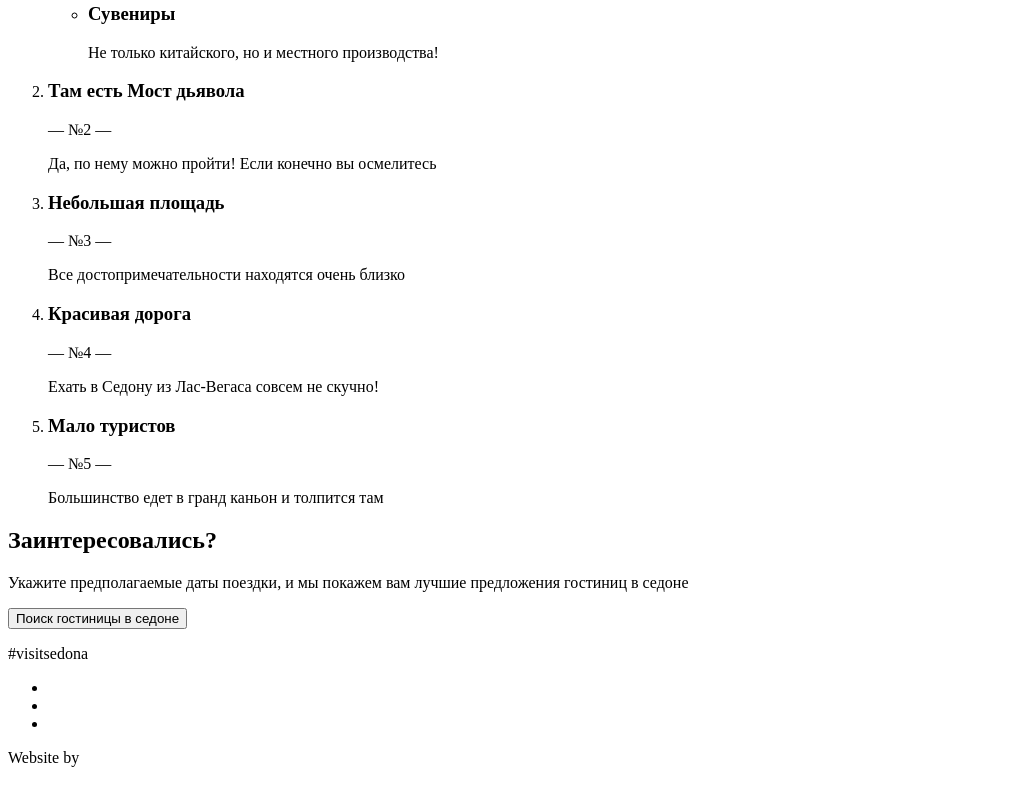
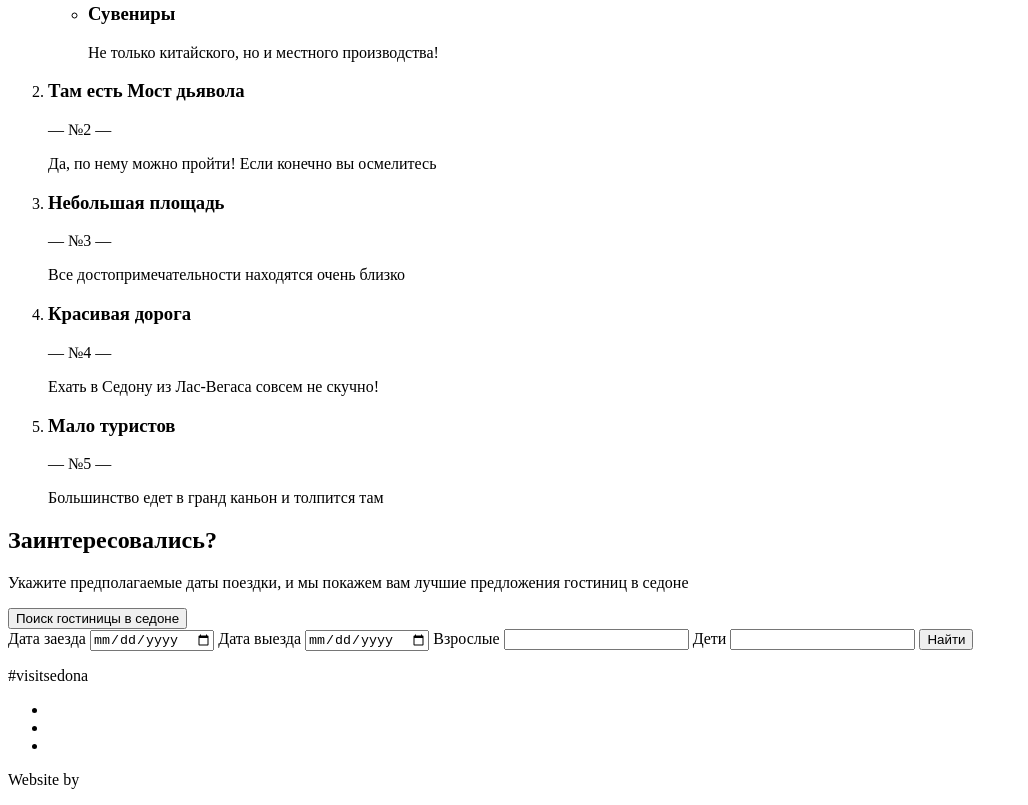
Before and after one commit to baruhatal8/596805-sedona, a plain HTML site: page index.html in a window 1280 px wide. Shown: the part 507-1312 px from the top of the page, without its empty margins (0-1028 px from the left). Before the commit the page ends 1290 px from the top, so only its background shows below. Drawn offline with Linux system fonts and the light colour scheme.

```diff
--- a/index.html
+++ b/index.html
@@ -80,7 +80,19 @@
 				<h2 class="search-title">Заинтересовались?</h2>
 				<p class="socials-text">Укажите предполагаемые даты поездки, и мы покажем вам лучшие предложения гостиниц в седоне</p>
 				<button type="button">Поиск гостиницы в седоне</button>
-			<form action=""></form>
+				<form action="echo.htmlacademy.ru" method="post" class="search-info">
+					<!-- label всегда перед input ? -->
+					<!-- его как pop-up устанавливать в конец ?  -->
+					<label for="in">Дата заезда</label>
+					<input type="date" name="in">
+					<label for="out">Дата выезда</label>
+					<input type="date" name="out">
+					<label for="adult">Взрослые</label>
+					<input type="number" name="adult">
+					<label for="in">Дети</label>
+					<input type="number" name="child">
+					<button class="search-info btn">Найти</button>
+				</form>
 			</div>
 			<section class="map">
 
```
Also changed, not shown: catalog.html (indentation only). Lines whose indentation alone changed are shown as unchanged.
